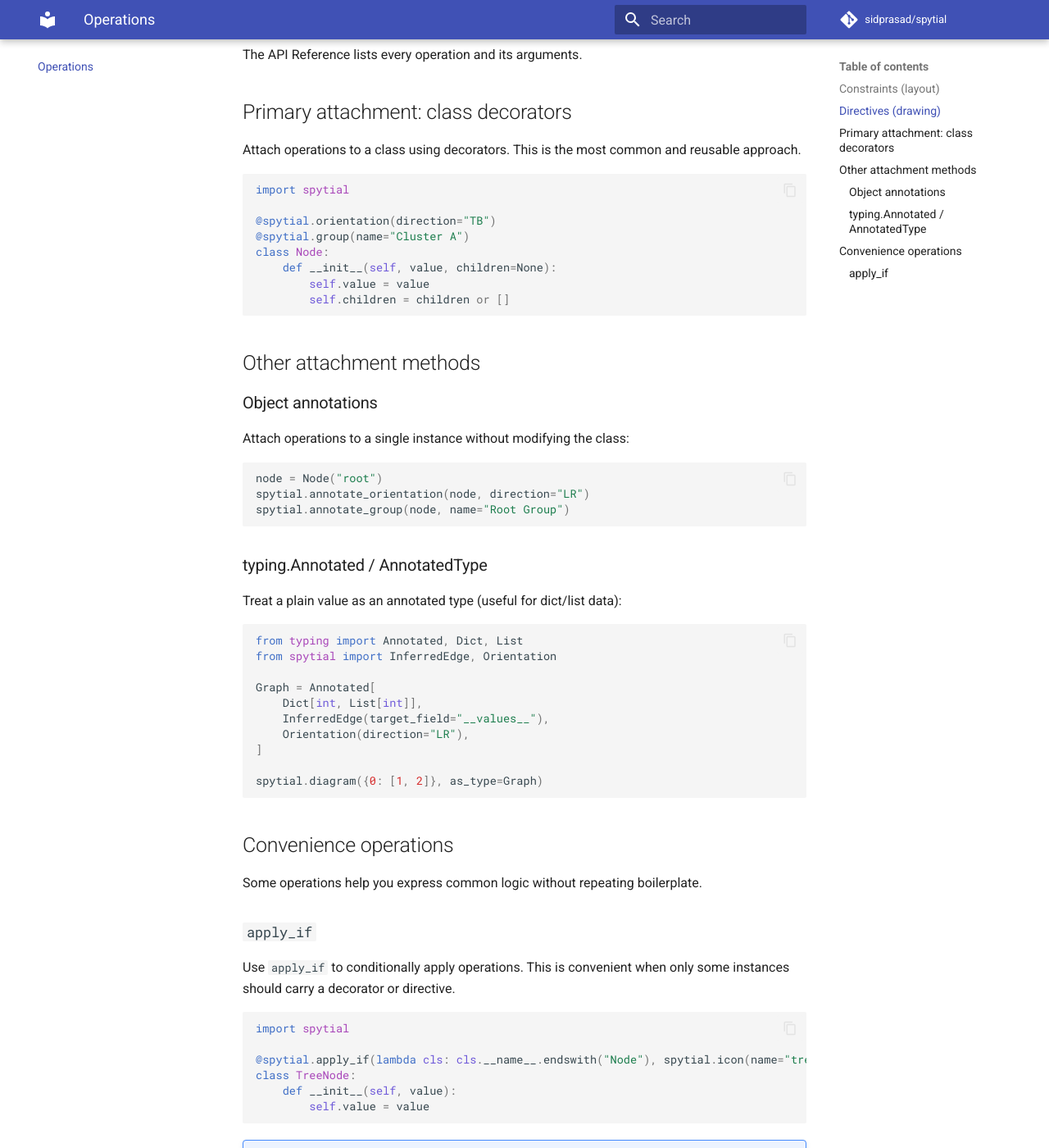
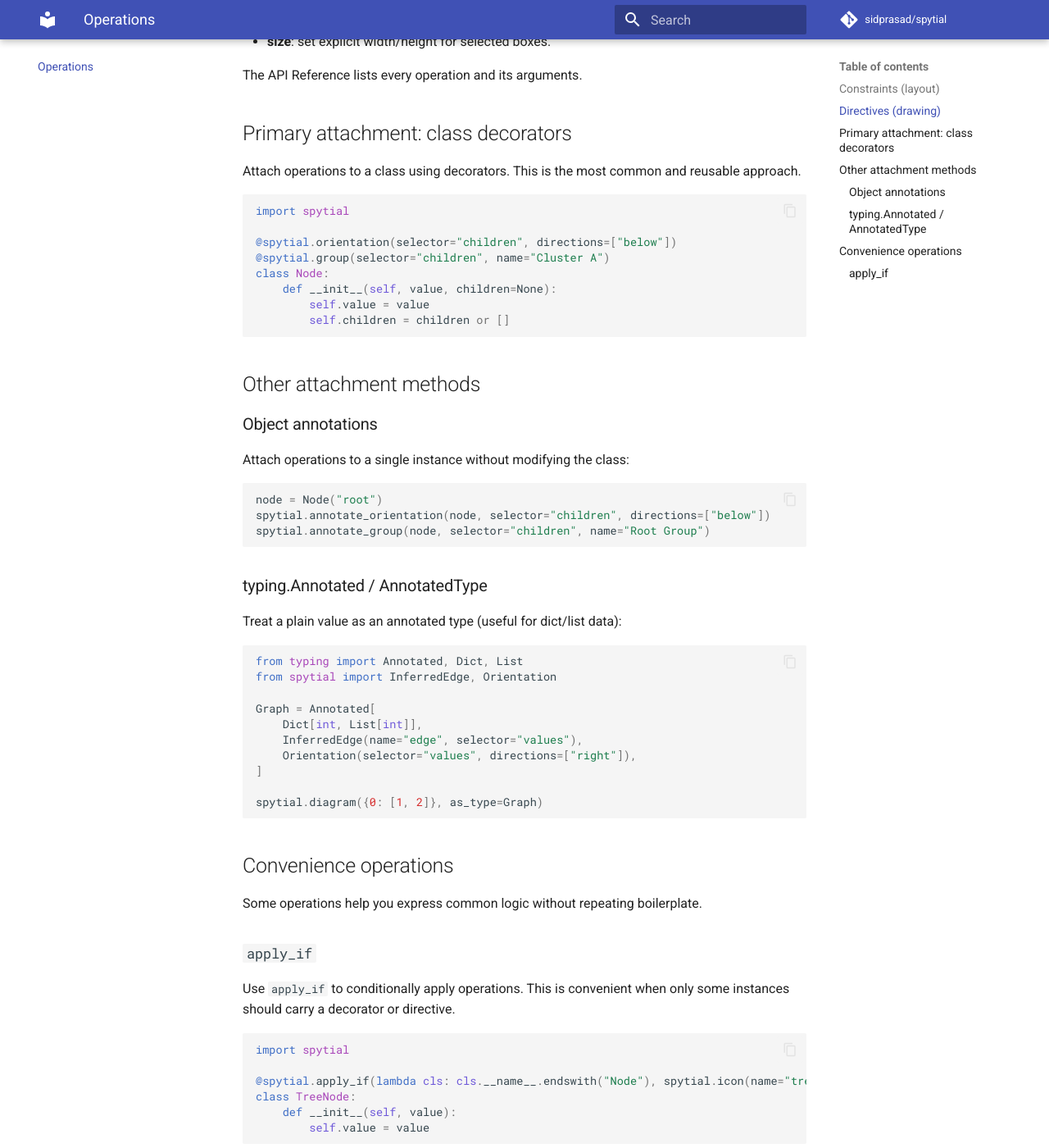
Before and after one commit to sidprasad/spytial, an MkDocs documentation site: the page built from docs/operations.md, in a window 1280 px wide and 1400 px high, scrolled down 1247 px. Shown: the whole window at 82% size. Built offline with MkDocs 1.6.1 and Material for MkDocs 9.7.7, drawn with Linux system fonts in a browser that asks for light colours; comment, search, counter and statistics services are not loaded; some of the changed text lies outside the part shown.

Commit message:
Fixing docs stufdf? (#59)

````diff
--- a/docs/operations.md
+++ b/docs/operations.md
@@ -11,7 +11,7 @@ Most users attach operations to classes with decorators. You can also attach the
 
 Constraints affect the structure and layout of the diagram. Think of them as statements about **where boxes should go** relative to each other.
 
-- **orientation**: directional relationships between selected boxes (for example, `left` vs. `directlyLeft`). The stricter forms imply alignment on the perpendicular axis.
+- **orientation**: directional relationships between selected boxes (for example, `left` vs. `directlyLeft`). Use spelled-out directions like `left`/`right`/`above`/`below` (not `TB`/`LR`). The stricter forms imply alignment on the perpendicular axis.
 - **align**: force selected boxes to share a common axis (e.g., vertical alignment means they share the same top-left `x` coordinate).
 - **cyclic**: arrange a sequence of boxes in a polygonal pattern, derived from an adjacency relation, to reflect cycles or ordered chains.
 - **group**: introduce a bounding region that must contain selected boxes and exclude others (optionally with keyed subgroups).
@@ -42,8 +42,8 @@ Attach operations to a class using decorators. This is the most common and reusa
 ```python
 import spytial
 
-@spytial.orientation(direction="TB")
-@spytial.group(name="Cluster A")
+@spytial.orientation(selector="children", directions=["below"])
+@spytial.group(selector="children", name="Cluster A")
 class Node:
     def __init__(self, value, children=None):
         self.value = value
@@ -58,8 +58,8 @@ Attach operations to a single instance without modifying the class:
 
 ```python
 node = Node("root")
-spytial.annotate_orientation(node, direction="LR")
-spytial.annotate_group(node, name="Root Group")
+spytial.annotate_orientation(node, selector="children", directions=["below"])
+spytial.annotate_group(node, selector="children", name="Root Group")
 ```
 
 ### typing.Annotated / AnnotatedType
@@ -72,8 +72,8 @@ from spytial import InferredEdge, Orientation
 
 Graph = Annotated[
     Dict[int, List[int]],
-    InferredEdge(target_field="__values__"),
-    Orientation(direction="LR"),
+    InferredEdge(name="edge", selector="values"),
+    Orientation(selector="values", directions=["right"]),
 ]
 
 spytial.diagram({0: [1, 2]}, as_type=Graph)
````
Also changed, not shown: docs/DEVELOPMENT.md (+1 -1 lines), docs/usage/diagramming.md (+2 -2 lines), 6 other files.
